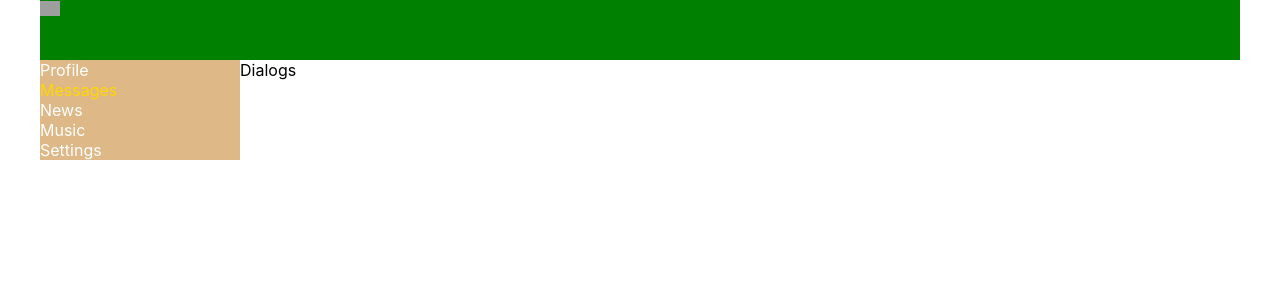
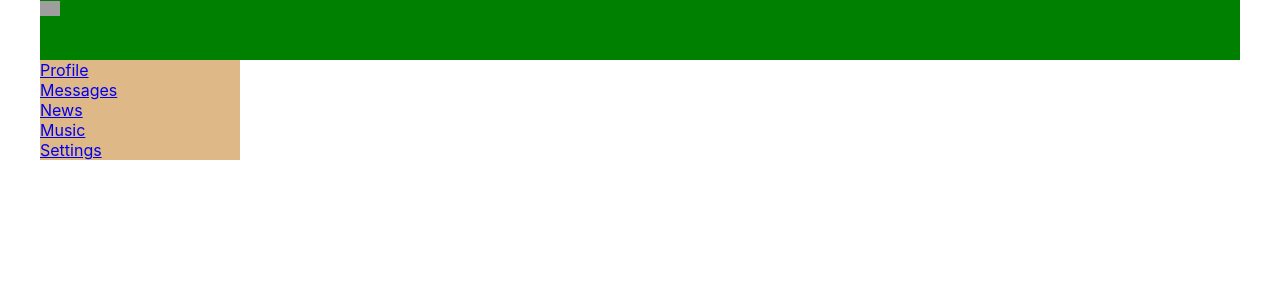
Before and after one commit to Broiller/samurai-way-main, a React (Create React App) app: page / in a window 1280 px wide. Shown: the top 300 px of the page. Built offline with nearby package versions, Linux system fonts and the light colour scheme; grey boxes are pictures that could not be loaded.

Commit message:
add lesson 19

```diff
--- a/src/App.tsx
+++ b/src/App.tsx
@@ -4,19 +4,27 @@
 import Navbar from "./components/Navbar/Navbar";
 import Profile from "./components/Profile/Profile";
 import {Dialogs} from "./components/Dialogs/Dialogs";
+import {BrowserRouter, Route} from "react-router-dom";
+import {Music} from "./components/Music/Music";
+import {News} from "./components/News/News";
+import {Settings} from "./components/Serrings/Settings";
 
 
 const App = () => {
     return (
-        <div className='app-wrapper'>
-            <Header />
-            <Navbar />
-            <div className='app-wrapper-content'>
-                <Dialogs />
+        <BrowserRouter>
+            <div className='app-wrapper'>
+                <Header/>
+                <Navbar/>
+                <div className='app-wrapper-content'>
+                    <Route path='/dialogs' component={Dialogs}/>
+                    <Route path='/profile' component={Profile}/>
+                    <Route path='/music' component={Music}/>
+                    <Route path='/news' component={News}/>
+                    <Route path='/settings' component={Settings}/>
+                </div>
             </div>
-            {/*<Profile />*/}
-
-        </div>
+        </BrowserRouter>
     )
 }
 
--- /dev/null
+++ b/src/components/Music/Music.tsx
@@ -0,0 +1,11 @@
+
+
+import React from "react";
+import s from '/Music.module.css';
+export const Music = () => {
+    return (
+        <div>
+            Music
+        </div>
+    )
+}
--- a/src/components/Navbar/Navbar.tsx
+++ b/src/components/Navbar/Navbar.tsx
@@ -4,19 +4,19 @@
     return (
         <nav className={s.nav}>
             <div className={s.item}>
-                <a>Profile</a>
+                <a href="/profile">Profile</a>
             </div>
             <div className={`${s.item} ${s.active}`}>
-                <a>Messages</a>
+                <a href="/dialogs">Messages</a>
             </div>
             <div className={s.item}>
-                <a>News</a>
+                <a href="/news">News </a>
             </div>
             <div className={s.item}>
-                <a>Music</a>
+                <a href="/music">Music</a>
             </div>
             <div className={s.item}>
-                <a>Settings</a>
+                <a href="/settings">Settings</a>
             </div>
         </nav>
 
--- /dev/null
+++ b/src/components/News/News.tsx
@@ -0,0 +1,11 @@
+
+
+import React from "react";
+import s from '/News.module.css';
+export const News = () => {
+    return (
+        <div>
+            News
+        </div>
+    )
+}
--- /dev/null
+++ b/src/components/Serrings/Settings.tsx
@@ -0,0 +1,11 @@
+
+
+import React from "react";
+import s from '/Settings.module.css';
+export const Settings = () => {
+    return (
+        <div>
+            Settings
+        </div>
+    )
+}
```
Also changed, not shown: src/components/Music/Music.module.css (added), src/components/News/News.module.css (added), src/components/Serrings/Settings.module.css (added).
